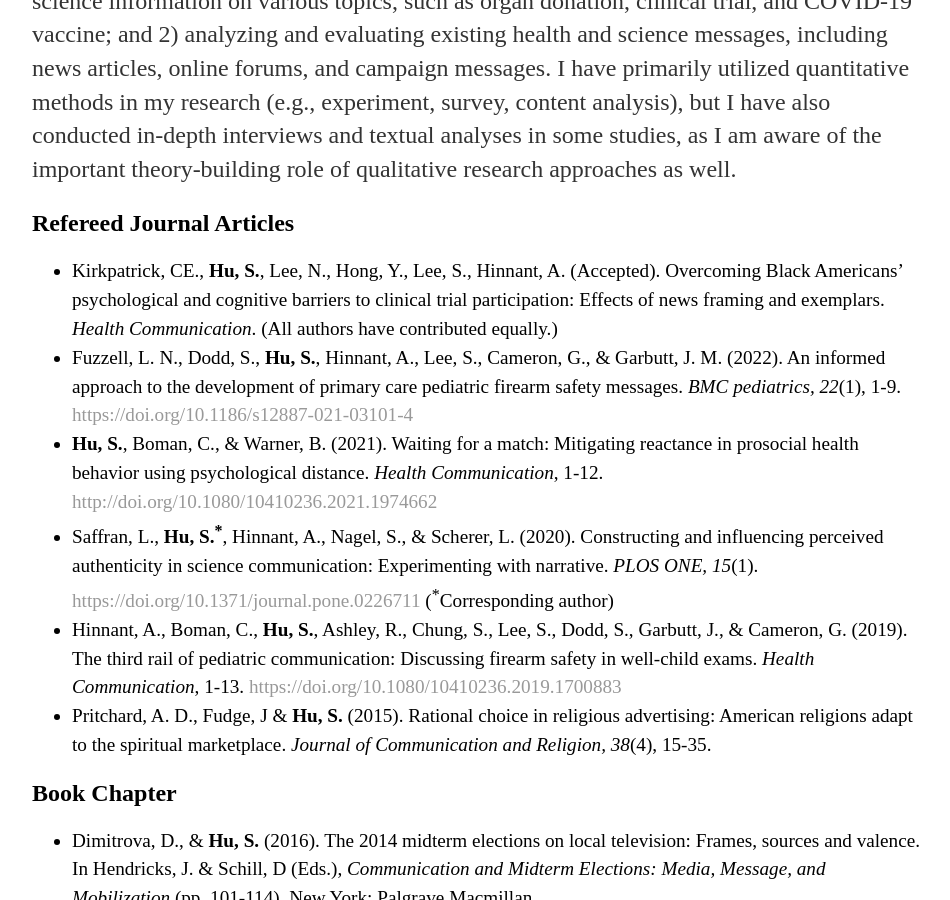
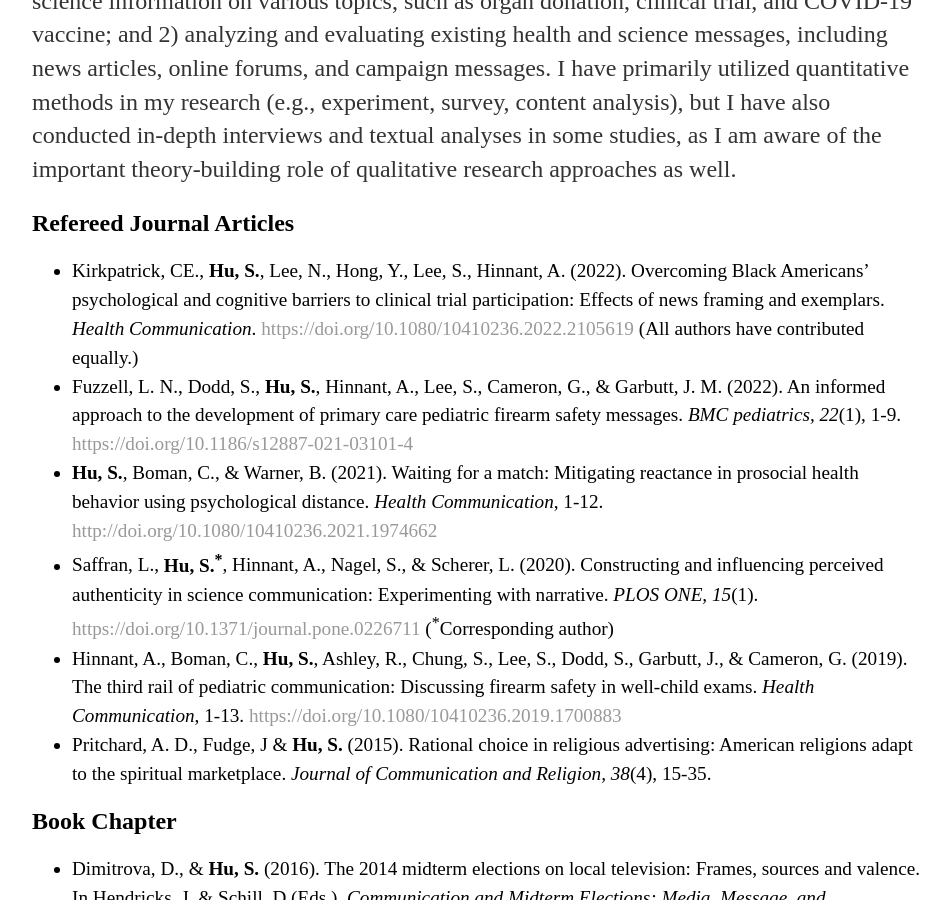
Before and after one commit to sisihuphd/sisihuphd.github.io, a Jekyll site: the page built from research/index.html, in a window 1280 px wide and 900 px high, scrolled down 324 px. Shown: the whole window, without its empty margins (160-1110 px from the left). Built offline with Jekyll 4.4.1, drawn with Linux system fonts in a browser that asks for light colours.

Commit message:
Update index.html

```diff
--- a/research/index.html
+++ b/research/index.html
@@ -14,7 +14,7 @@ title: My Research
 
 	    <h2>Refereed Journal Articles</h2>
 		<ul>
-			<li>Kirkpatrick, CE., <b>Hu, S.</b>, Lee, N., Hong, Y., Lee, S., Hinnant, A. (Accepted). Overcoming Black Americans’ psychological and cognitive barriers to clinical trial participation: Effects of news framing and exemplars. <em>Health Communication</em>. (All authors have contributed equally.)</li>
+			<li>Kirkpatrick, CE., <b>Hu, S.</b>, Lee, N., Hong, Y., Lee, S., Hinnant, A. (2022). Overcoming Black Americans’ psychological and cognitive barriers to clinical trial participation: Effects of news framing and exemplars. <em>Health Communication</em>. <a href="https://doi.org/10.1080/10410236.2022.2105619">https://doi.org/10.1080/10410236.2022.2105619</a> (All authors have contributed equally.)</li>
                         <li>Fuzzell, L. N., Dodd, S., <b>Hu, S.</b>, Hinnant, A., Lee, S., Cameron, G., & Garbutt, J. M. (2022). An informed approach to the development of primary care pediatric firearm safety messages. <em>BMC pediatrics, 22</em>(1), 1-9. <a href="https://doi.org/10.1186/s12887-021-03101-4">https://doi.org/10.1186/s12887-021-03101-4</a></li>
 			<li><b>Hu, S.</b>, Boman, C., & Warner, B. (2021). Waiting for a match: Mitigating reactance in prosocial health behavior using psychological distance. <em>Health Communication</em>, 1-12. <a href="http://doi.org/10.1080/10410236.2021.1974662">http://doi.org/10.1080/10410236.2021.1974662</a></li>
 			<li>Saffran, L., <b>Hu, S.<sup>*</sup></b>, Hinnant, A., Nagel, S., & Scherer, L. (2020). Constructing and influencing perceived authenticity in science communication: Experimenting with narrative. <em>PLOS ONE, 15</em>(1). <a href="https://doi.org/10.1371/journal.pone.0226711">https://doi.org/10.1371/journal.pone.0226711</a> (<sup>*</sup>Corresponding author)</li>
```
